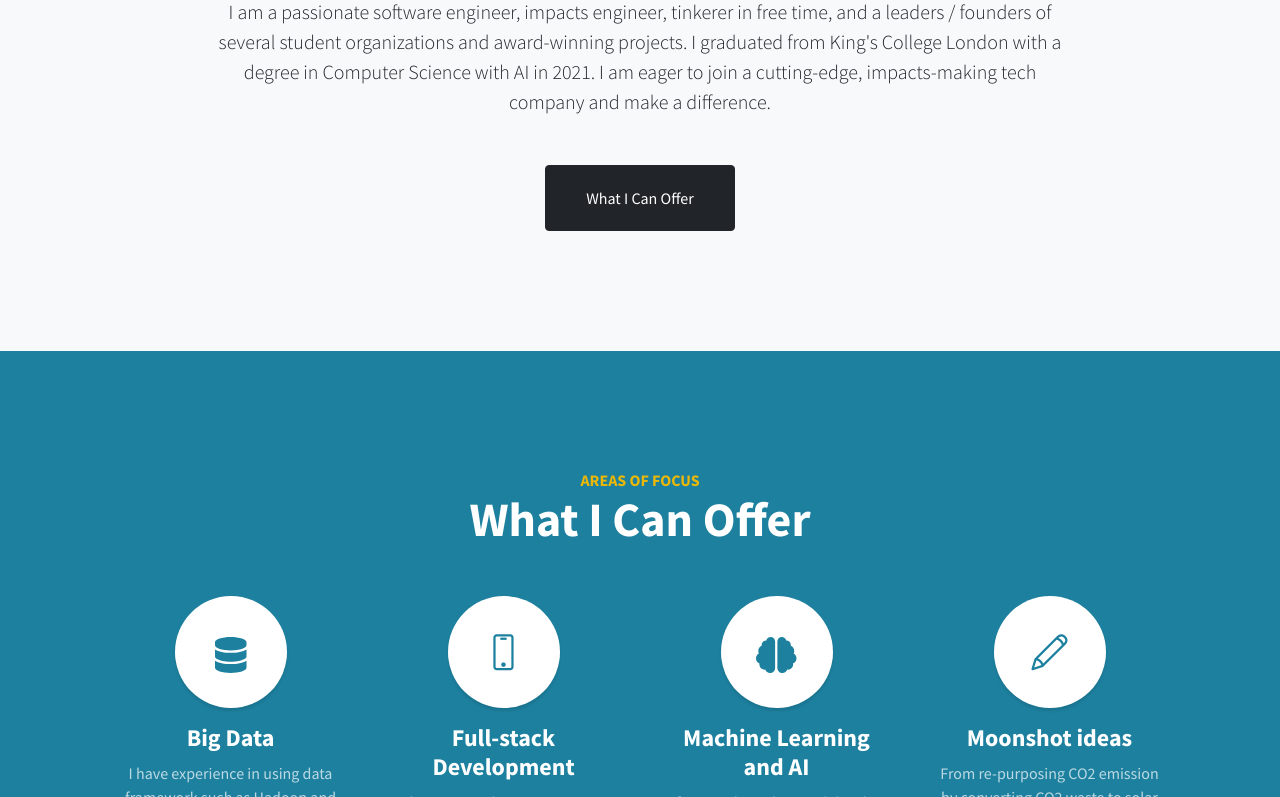
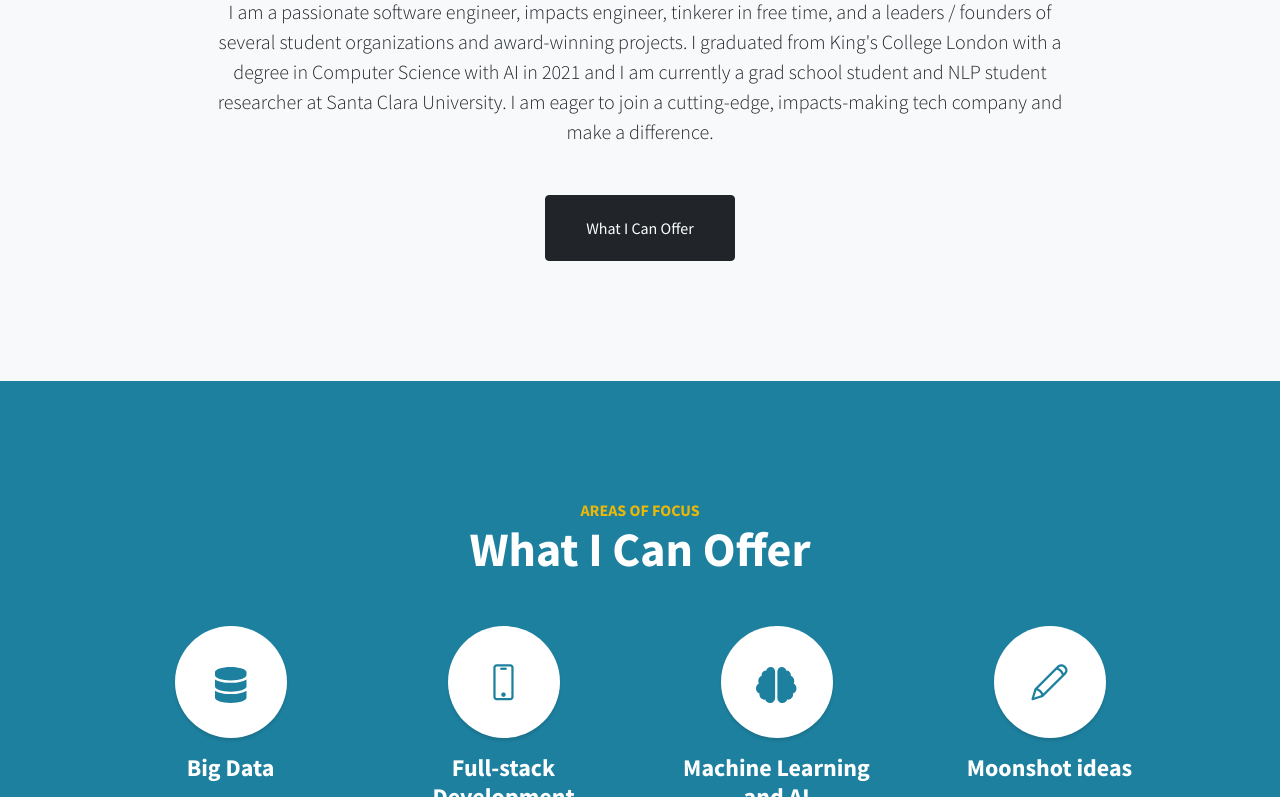
Before and after one commit to lordChipotle/lordChipotle.github.io, a plain HTML site: page tech.html in a window 1280 px wide. Shown: the part 1119-1916 px from the top of the page. Drawn offline with nearby package versions, Linux system fonts and the light colour scheme.

Commit message:
Update tech.html

```diff
--- a/tech.html
+++ b/tech.html
@@ -49,7 +49,7 @@
 
                         <p class="lead mb-5">
                             I am a passionate software engineer, impacts engineer, tinkerer in free time, and a leaders / founders of several student organizations and award-winning projects.
-                            I graduated from King's College London with a degree in Computer Science with AI in 2021. I am eager to join a cutting-edge, impacts-making tech company and make a difference.
+                            I graduated from King's College London with a degree in Computer Science with AI in 2021 and I am currently a grad school student and NLP student researcher at Santa Clara University. I am eager to join a cutting-edge, impacts-making tech company and make a difference.
 
 
                         </p>
```
